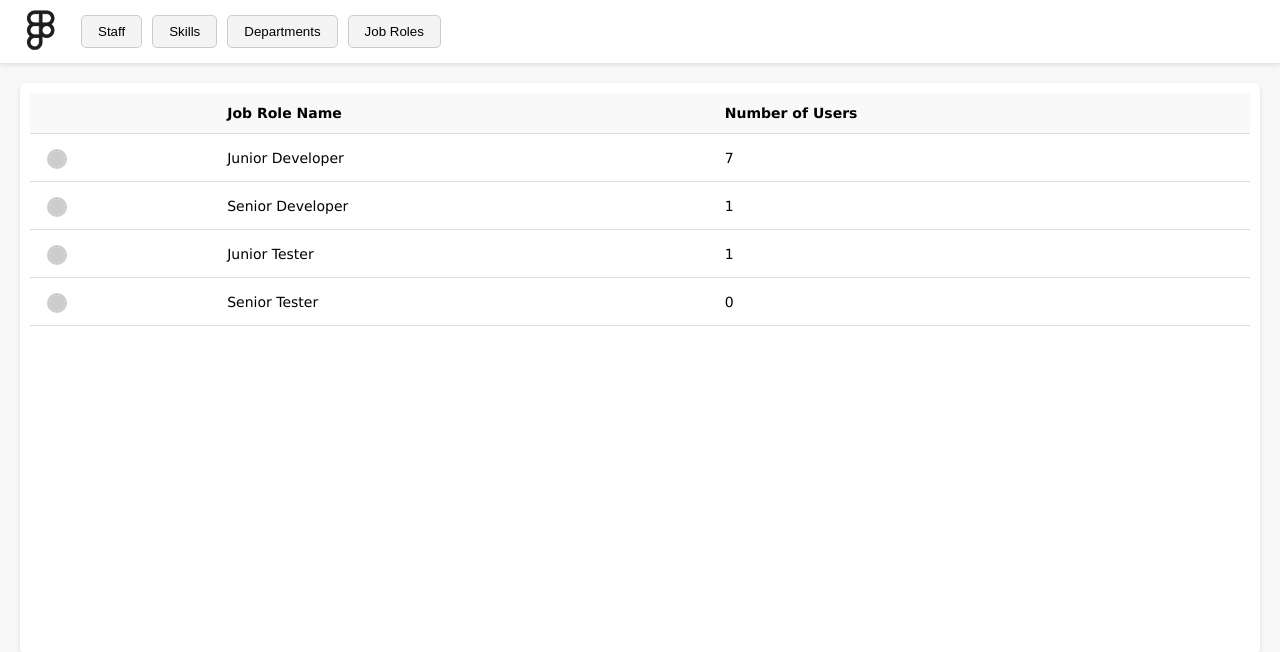
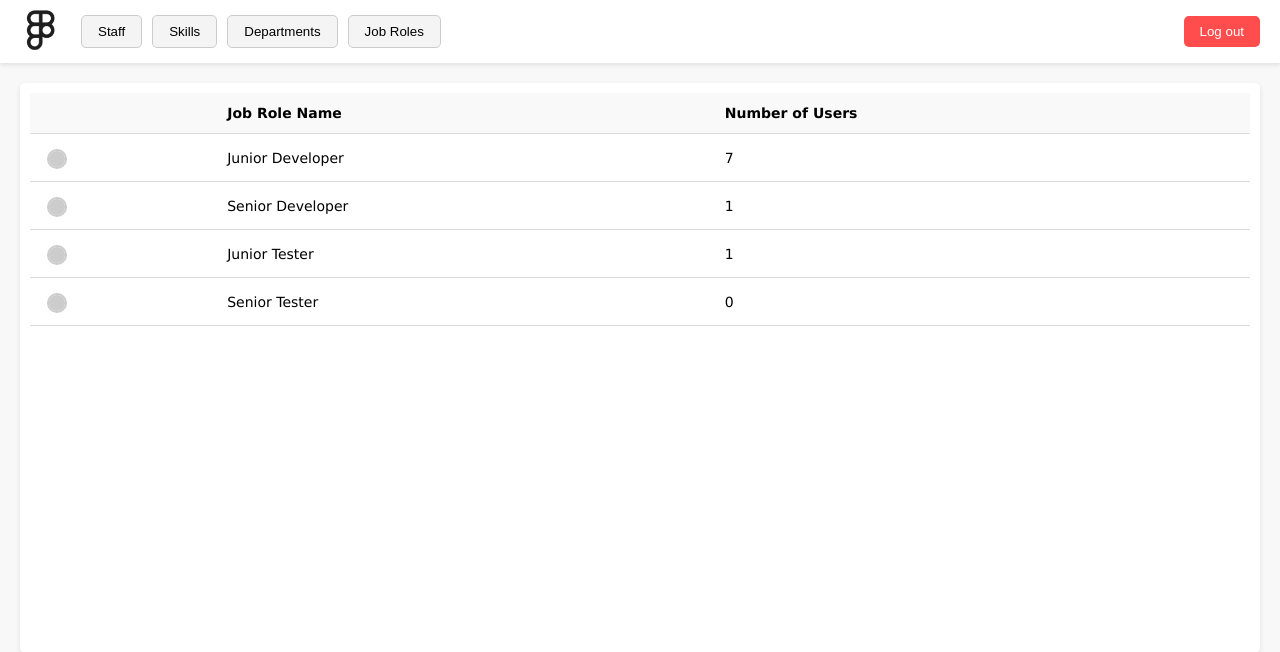
Before and after one commit to ZakirUneeb/Agile-Web-Applications-Frontend, a Node server app: page /admin/all_job_roles in a window 1280 px wide. Shown: the top 652 px of the page. Run offline with Node 20, Linux system fonts and the light colour scheme; a user stored in the database is signed in; data comes from the database, SQL or seed files in the repository; some libraries are stand-ins or nearby versions.

Commit message:
Added missing log out button

```diff
--- a/views/admin/all_job_roles.ejs
+++ b/views/admin/all_job_roles.ejs
@@ -16,6 +16,11 @@
                 <a href="/admin/all_skills"><button class="nav-button" aria-label="Navigate to skills management page">Skills</button></a>
                 <a href="/admin/all_departments"><button class="nav-button" aria-label="Navigate to departments management page">Departments</button></a>
                 <a href="/admin/all_job_roles"><button class="nav-button active" aria-label="Navigate to job roles management page">Job Roles</button></a>
+            </div>
+            <div class="navbar-right">
+                <form action="/logout" method="POST" style="display:inline;">
+                    <button type="submit" class="logout-button" aria-label="Log out from the system">Log out</button>
+                </form>
             </div>
         </div>
     </header>
--- a/views/admin/view_staff_by_jobrole.ejs
+++ b/views/admin/view_staff_by_jobrole.ejs
@@ -16,6 +16,11 @@
                 <a href="/admin/all_skills"><button class="nav-button">Skills</button></a>
                 <a href="/admin/all_departments"><button class="nav-button">Departments</button></a>
                 <a href="/admin/all_job_roles"><button class="nav-button active">Job Roles</button></a>
+            </div>
+            <div class="navbar-right">
+                <form action="/logout" method="POST" style="display:inline;">
+                    <button type="submit" class="logout-button" aria-label="Log out from the system">Log out</button>
+                </form>
             </div>
         </div>
         <h2 class="breadcrumb-h2">
```
